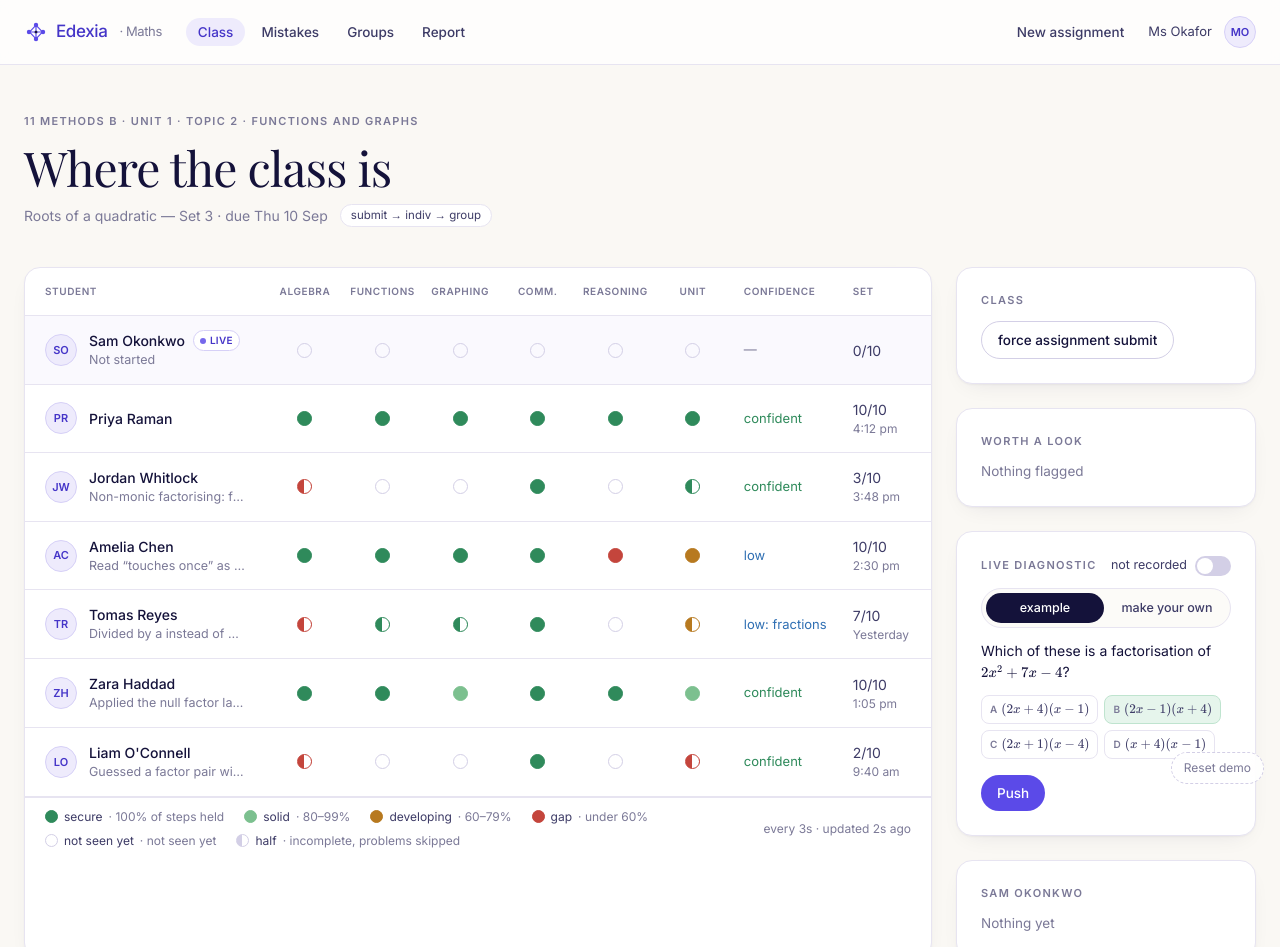
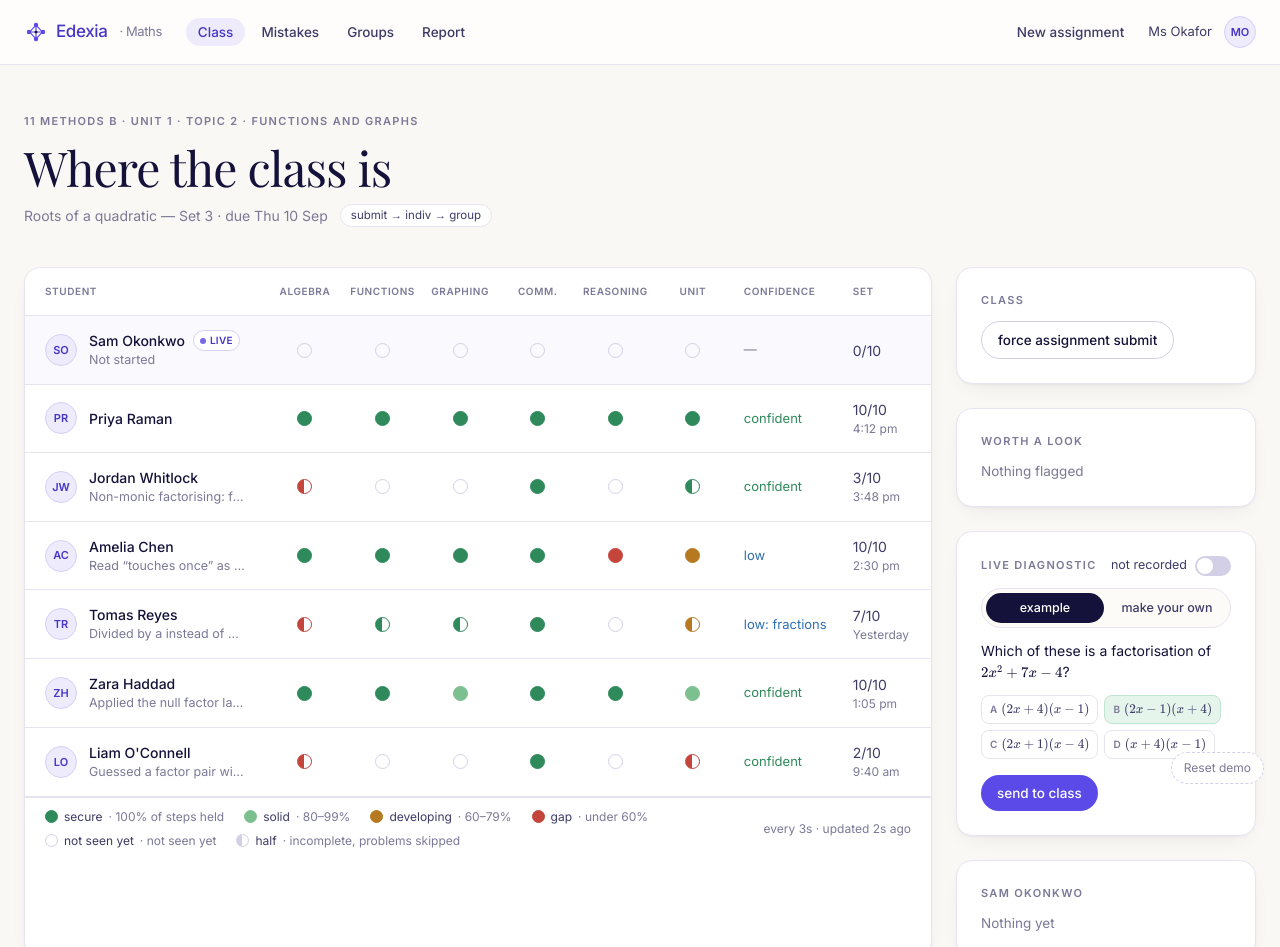
Before and after one commit to cderda7/maths_platform, a Next.js app in the folder curr_version/: page /teacher in a window 1280 px wide. Shown: the top 947 px of the page. Built offline with nearby package versions, Linux system fonts and the light colour scheme.

Commit message:
refining hierarchical skills in teacher view

```diff
--- a/curr_version/app/teacher/DiagnosticPush.tsx
+++ b/curr_version/app/teacher/DiagnosticPush.tsx
@@ -133,7 +133,7 @@ export default function DiagnosticPush({ session }: { session: StudentSession |
           </div>
         ) : tab === "example" ? (
           <Button variant="accent" onClick={() => push(example)} data-push>
-            Push
+            send to class
           </Button>
         ) : (
           <Button variant="accent" disabled={!own} onClick={() => own && push(customQuestion(stem, tex, options, correct)!)} data-push-own>
```
